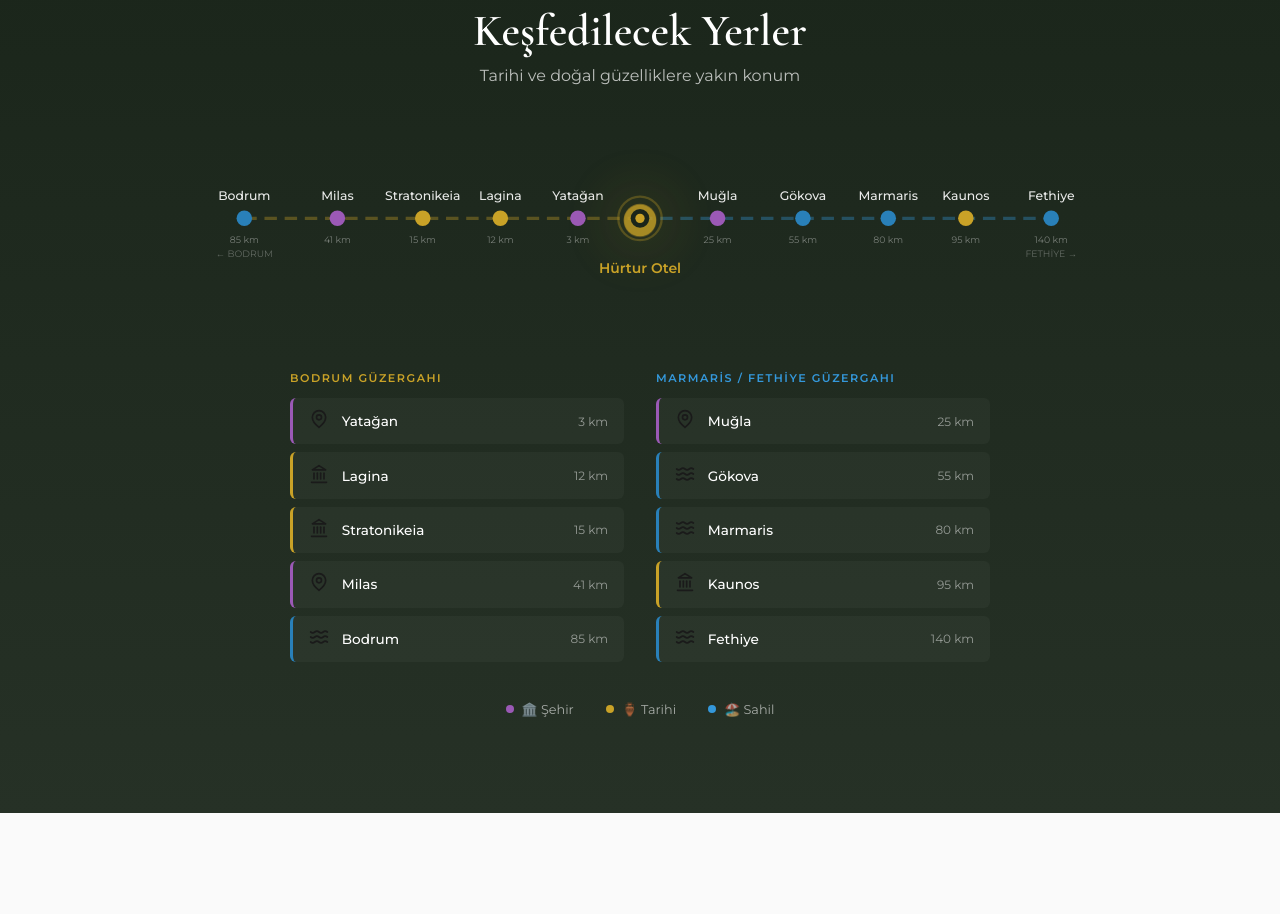
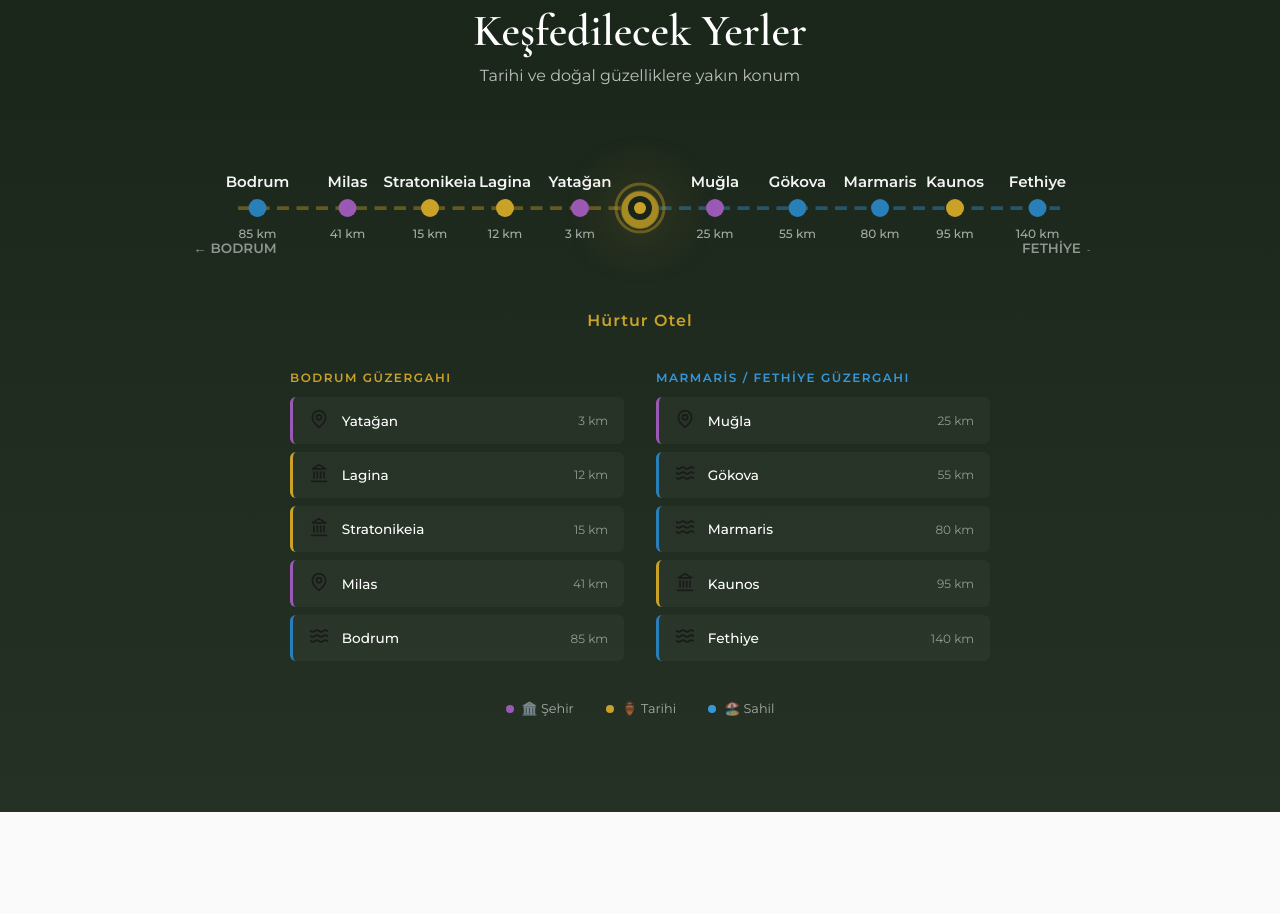
Before and after one commit to g360ai/hurtur-otel, a React (Create React App) app: page / in a window 1280 px wide. Shown: the part 3300-4214 px from the top of the page. Built offline with nearby package versions, Linux system fonts and the light colour scheme.

Commit message:
Update App.js

```diff
--- a/src/App.js
+++ b/src/App.js
@@ -1,5 +1,5 @@
-import React, { useState, useEffect } from 'react';
-import { Phone, Mail, MapPin, Clock, Wifi, Car, Coffee, Utensils, Droplets, Sparkles, Users, Bed, Home, ChevronDown, Menu, X, Star, ExternalLink, Instagram, Map, TreePine, Landmark, Waves } from 'lucide-react';
+import React, { useState, useEffect, useRef } from 'react';
+import { Phone, Mail, MapPin, Clock, Wifi, Car, Coffee, Utensils, Droplets, Sparkles, Users, Bed, Home, ChevronDown, Menu, X, Star, ExternalLink, Instagram, Map, TreePine, Landmark, Waves, ChevronLeft, ChevronRight } from 'lucide-react';
 
 // Language translations
 const translations = {
@@ -182,7 +182,43 @@ export default function HurturOtel() {
   const [isMenuOpen, setIsMenuOpen] = useState(false);
   const [activePlace, setActivePlace] = useState(null);
   const [visibleSections, setVisibleSections] = useState({});
+  const [canScrollLeft, setCanScrollLeft] = useState(false);
+  const [canScrollRight, setCanScrollRight] = useState(false);
+  const mapScrollRef = useRef(null);
   const t = translations[lang];
+
+  // Harita scroll'unu merkeze al
+  useEffect(() => {
+    const scrollContainer = mapScrollRef.current;
+    if (scrollContainer) {
+      const centerScroll = () => {
+        const scrollWidth = scrollContainer.scrollWidth;
+        const clientWidth = scrollContainer.clientWidth;
+        const centerPosition = (scrollWidth - clientWidth) / 2;
+        scrollContainer.scrollLeft = centerPosition;
+        updateScrollIndicators();
+      };
+
+      // Sayfa yüklendiğinde ve resize'da merkeze al
+      centerScroll();
+      window.addEventListener('resize', centerScroll);
+
+      return () => window.removeEventListener('resize', centerScroll);
+    }
+  }, []);
+
+  // Scroll göstergelerini güncelle
+  const updateScrollIndicators = () => {
+    const el = mapScrollRef.current;
+    if (el) {
+      setCanScrollLeft(el.scrollLeft > 10);
+      setCanScrollRight(el.scrollLeft < el.scrollWidth - el.clientWidth - 10);
+    }
+  };
+
+  const handleMapScroll = () => {
+    updateScrollIndicators();
+  };
 
   useEffect(() => {
     const interval = setInterval(() => {
@@ -483,15 +519,25 @@ export default function HurturOtel() {
           <p className="section-subtitle light">{t.location.subtitle}</p>
 
           <div className="location-wrapper">
-            <div className="map-visual-new">
-              <svg viewBox="-290 -30 580 110" className="map-svg">
+            <div className="map-container">
+              {/* Sol scroll göstergesi */}
+              <div className={`map-scroll-hint left ${canScrollLeft ? 'visible' : ''}`}>
+                <ChevronLeft size={20} />
+              </div>
+
+              <div
+                className="map-visual-new"
+                ref={mapScrollRef}
+                onScroll={handleMapScroll}
+              >
+                <svg viewBox="-300 -25 600 100" className="map-svg">
                   {/* Sol yol çizgisi - Bodrum Güzergahı */}
-                <line x1="0" y1="25" x2="-255" y2="25"
-                  stroke="#c9a227" strokeWidth="2" strokeDasharray="8,5" opacity="0.35" />
+                  <line x1="0" y1="25" x2="-270" y2="25"
+                    stroke="#c9a227" strokeWidth="2.5" strokeDasharray="8,5" opacity="0.4" />
 
                   {/* Sağ yol çizgisi - Marmaris/Fethiye Güzergahı */}
-                <line x1="0" y1="25" x2="265" y2="25"
-                  stroke="#3498db" strokeWidth="2" strokeDasharray="8,5" opacity="0.35" />
+                  <line x1="0" y1="25" x2="280" y2="25"
+                    stroke="#3498db" strokeWidth="2.5" strokeDasharray="8,5" opacity="0.4" />
 
                   {/* Noktalar ve Etiketler */}
                   {t.location.places.map((place, index) => (
@@ -499,7 +545,7 @@ export default function HurturOtel() {
                       <circle
                         cx={place.x}
                         cy={place.y}
-                      r={activePlace === index ? 7 : 5}
+                        r={activePlace === index ? 8 : 6}
                         fill={getTypeColor(place.type)}
                         className={`map-point ${activePlace === index ? 'active' : ''}`}
                         onMouseEnter={() => setActivePlace(index)}
@@ -507,21 +553,22 @@ export default function HurturOtel() {
                       />
                       <text
                         x={place.x}
-                      y={place.y - 12}
+                        y={place.y - 14}
                         textAnchor="middle"
                         className={`map-label ${activePlace === index ? 'active' : ''}`}
                         fill="#fff"
-                      fontSize={activePlace === index ? 9 : 8}
-                      fontWeight="500"
+                        fontSize={activePlace === index ? 11 : 10}
+                        fontWeight="600"
                       >
                         {place.name}
                       </text>
                       <text
                         x={place.x}
-                      y={place.y + 16}
+                        y={place.y + 20}
                         textAnchor="middle"
-                      fill="rgba(255,255,255,0.4)"
-                      fontSize="6"
+                        fill="rgba(255,255,255,0.6)"
+                        fontSize="8"
+                        fontWeight="500"
                       >
                         {place.distance} km
                       </text>
@@ -529,23 +576,29 @@ export default function HurturOtel() {
                   ))}
 
                   {/* Yön etiketleri */}
-                <text x="-255" y="50" textAnchor="middle" fill="rgba(255,255,255,0.3)" fontSize="6">
+                  <text x="-270" y="55" textAnchor="middle" fill="rgba(255,255,255,0.5)" fontSize="9" fontWeight="600">
                     ← BODRUM
                   </text>
-                <text x="265" y="50" textAnchor="middle" fill="rgba(255,255,255,0.3)" fontSize="6">
+                  <text x="280" y="55" textAnchor="middle" fill="rgba(255,255,255,0.5)" fontSize="9" fontWeight="600">
                     FETHİYE →
                   </text>
 
                   {/* OTEL MERKEZİ */}
-                <circle cx="0" cy="25" r="14" fill="none" stroke="#c9a227" strokeWidth="1.5" opacity="0.3" />
-                <circle cx="0" cy="25" r="10" fill="#c9a227" className="hotel-dot" />
-                <circle cx="0" cy="25" r="6" fill="#1a251a" />
-                <circle cx="0" cy="25" r="3" fill="#c9a227" />
-                <text x="0" y="60" textAnchor="middle" fill="#c9a227" fontSize="9" fontWeight="bold">
-                  Hürtur Otel
-                </text>
+                  <circle cx="0" cy="25" r="16" fill="none" stroke="#c9a227" strokeWidth="2" opacity="0.4" />
+                  <circle cx="0" cy="25" r="12" fill="#c9a227" className="hotel-dot" />
+                  <circle cx="0" cy="25" r="8" fill="#1a251a" />
+                  <circle cx="0" cy="25" r="4" fill="#c9a227" />
                 </svg>
               </div>
+
+              {/* Sağ scroll göstergesi */}
+              <div className={`map-scroll-hint right ${canScrollRight ? 'visible' : ''}`}>
+                <ChevronRight size={20} />
+              </div>
+            </div>
+
+            {/* Otel ismi harita altında */}
+            <div className="hotel-label">Hürtur Otel</div>
 
             {/* İki Sütunlu Yerler Listesi */}
             <div className="places-columns">
@@ -1466,16 +1519,27 @@ export default function HurturOtel() {
         .location-wrapper {
           display: flex;
           flex-direction: column;
-          gap: 2rem;
+          gap: 1.5rem;
           align-items: center;
           margin-bottom: 2rem;
+        }
+
+        .map-container {
+          position: relative;
+          width: 100%;
+          max-width: 900px;
         }
 
         .map-visual-new {
           width: 100%;
-          max-width: 900px;
-          margin: 0 auto;
           overflow-x: auto;
+          -webkit-overflow-scrolling: touch;
+          scrollbar-width: none;
+          -ms-overflow-style: none;
+        }
+
+        .map-visual-new::-webkit-scrollbar {
+          display: none;
         }
 
         .map-svg {
@@ -1484,18 +1548,65 @@ export default function HurturOtel() {
           min-height: 120px;
         }
 
-        /* Mobil için harita ölçekleme */
+        /* Mobil için harita */
         @media (max-width: 768px) {
-          .map-visual-new {
-            overflow-x: scroll;
-            -webkit-overflow-scrolling: touch;
-            padding-bottom: 10px;
-          }
-
           .map-svg {
-            min-width: 650px;
-            min-height: 100px;
-          }
+            min-width: 700px;
+            min-height: 110px;
+          }
+        }
+
+        /* Harita scroll göstergeleri */
+        .map-scroll-hint {
+          position: absolute;
+          top: 50%;
+          transform: translateY(-50%);
+          width: 36px;
+          height: 36px;
+          background: rgba(201, 162, 39, 0.95);
+          border-radius: 50%;
+          display: flex;
+          align-items: center;
+          justify-content: center;
+          color: #1a251a;
+          opacity: 0;
+          transition: opacity 0.3s;
+          pointer-events: none;
+          z-index: 10;
+          box-shadow: 0 2px 10px rgba(0,0,0,0.4);
+        }
+
+        .map-scroll-hint.left {
+          left: 8px;
+        }
+
+        .map-scroll-hint.right {
+          right: 8px;
+        }
+
+        .map-scroll-hint.visible {
+          opacity: 1;
+          animation: pulse-arrow 1.5s infinite;
+        }
+
+        @keyframes pulse-arrow {
+          0%, 100% { transform: translateY(-50%) scale(1); }
+          50% { transform: translateY(-50%) scale(1.15); }
+        }
+
+        /* Desktop'ta göstergeleri gizle */
+        @media (min-width: 769px) {
+          .map-scroll-hint {
+            display: none;
+          }
+        }
+
+        .hotel-label {
+          color: #c9a227;
+          font-size: 1rem;
+          font-weight: 700;
+          text-align: center;
+          letter-spacing: 1px;
         }
 
         .map-point {
@@ -1504,20 +1615,19 @@ export default function HurturOtel() {
         }
 
         .map-point.active {
-          filter: drop-shadow(0 0 10px currentColor);
+          filter: drop-shadow(0 0 12px currentColor);
         }
 
         .map-label {
           font-family: 'Montserrat', sans-serif;
-          font-weight: 500;
-          opacity: 0.9;
+          font-weight: 600;
+          opacity: 0.95;
           transition: all 0.3s;
           pointer-events: none;
         }
 
         .map-label.active {
           opacity: 1;
-          font-weight: 600;
         }
 
         .hotel-dot {
@@ -1536,7 +1646,7 @@ export default function HurturOtel() {
           gap: 2rem;
           width: 100%;
           max-width: 700px;
-          margin-top: 2rem;
+          margin-top: 1rem;
         }
 
         @media (max-width: 600px) {
@@ -1552,7 +1662,7 @@ export default function HurturOtel() {
         }
 
         .route-title {
-          font-size: 0.7rem;
+          font-size: 0.75rem;
           text-transform: uppercase;
           letter-spacing: 1.5px;
           margin-bottom: 0.8rem;
```
Lines whose indentation alone changed are shown as unchanged.
